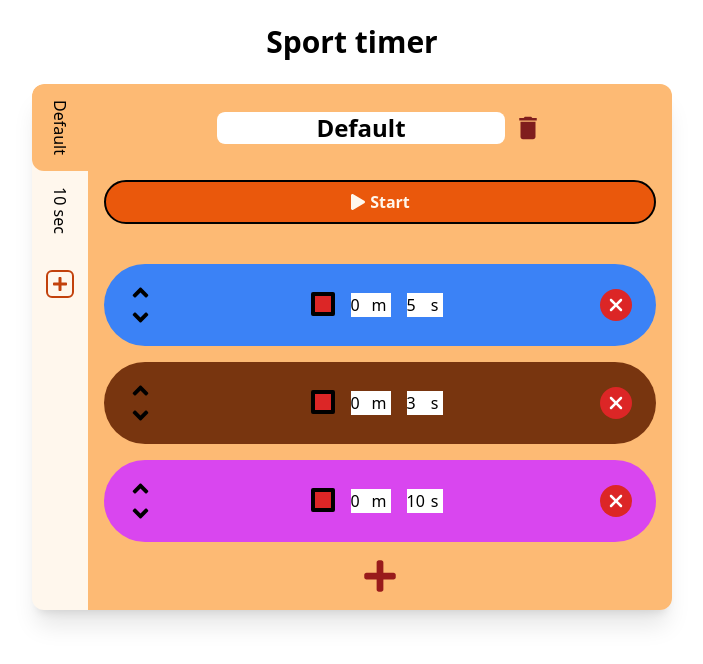
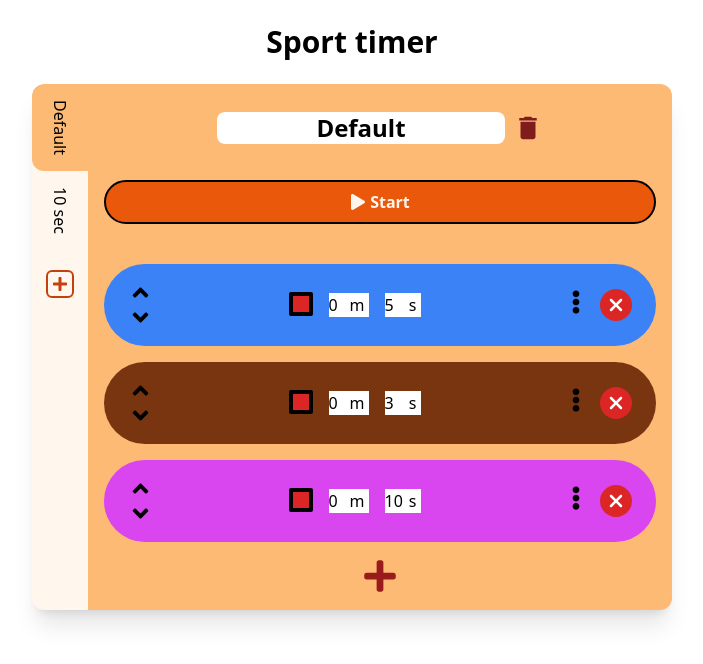
Before and after one commit to BaptisteD51/timer-react, a React (Vite) app: page / in a window 1280 px wide. Shown: the top 664 px of the page, without its empty margins (288-991 px from the left). Built offline with nearby package versions, Linux system fonts and the light colour scheme.

Commit message:
menu to do action on timers : function 1 -> duplicate

```diff
--- /dev/null
+++ b/src/components/Edit/Menu.jsx
@@ -0,0 +1,78 @@
+import { useState, useContext, useRef, useEffect } from "react"
+import { FaEllipsisV } from "react-icons/fa"
+import { Timers } from "../../contexts/Timers.jsx"
+
+function Menu({id,duration,color}){
+    let [shwMenu, setShwMenu] = useState(false)
+    let { currentProfile, updateCurrentProfile } = useContext(Timers)
+
+    // used to retrieve the elment in the dom
+        let menuRef = useRef(null)
+
+    // Replicates the timer and add it afterwards
+    function duplicateProfile(){
+        let newId = parseInt(Math.random() * 10 ** 6)
+
+        let dupTimer = {
+            running  : false,
+            duration : duration,
+            current  : duration,
+            id       : newId,
+            color    : color
+        }
+
+        // Find the position of the current timer
+        let currentTimerIndex =  currentProfile.timers.findIndex( timer => timer.id == id)
+
+        // Adds the duplicated timer after it
+        currentProfile.timers.splice(currentTimerIndex,0,dupTimer)
+
+        updateCurrentProfile(currentProfile)
+        setShwMenu(false)
+    }
+
+    useEffect(() => {
+            function handleClickOutside(e) {
+                //the left condition is there to check the existence of the ref. More robust
+                if (menuRef.current && !menuRef.current.contains(e.target)) {
+                    setShwMenu(false)
+                }
+            }
+
+            if (shwMenu) {
+                document.addEventListener("mousedown", handleClickOutside)
+            }
+
+            return function () {
+                document.removeEventListener("mousedown", handleClickOutside)
+            }
+        }, [shwMenu, setShwMenu]
+    )
+
+    return (
+        <div className="relative"
+        ref={menuRef}
+        >
+            { shwMenu && (
+                <div
+                    className="absolute bottom-full right-0 bg-white flex flex-wrap mb-2 rounded-lg"
+                >
+                    <button
+                        className="p-2 pr-5"
+                        onClick={()=>duplicateProfile()}
+                    >
+                        Duplicate
+                    </button>
+                </div>
+            )}
+            <button
+                className="px-2"
+                onClick={()=>setShwMenu(!shwMenu)}
+            >
+                <FaEllipsisV className="text-2xl"/>
+            </button>
+        </div>
+    )
+}
+
+export default Menu
--- a/src/components/Edit/Timer.jsx
+++ b/src/components/Edit/Timer.jsx
@@ -4,6 +4,7 @@ import { FaAngleUp, FaAngleDown } from "react-icons/fa"
 import { FaXmark } from "react-icons/fa6"
 import { getFullMinutes, getRemainingSecs} from '../../functions/functions.js'
 import Palette from "./Palette.jsx"
+import Menu from "./Menu.jsx"
 
 function Timer({ duration, id, color }) {
     let { profiles, updateProfiles, currentProfile, updateCurrentProfile } = useContext(Timers)
@@ -169,13 +170,20 @@ function Timer({ duration, id, color }) {
 
             </div>
 
+            <div className="flex justify-center items-center gap-1">
+                <Menu
+                    id={id}
+                    duration={duration}
+                    color={color}
+                />
+                <button
+                    onClick={() => deleteTimer(id)}
+                    className="bg-red-600 text-white p-2 rounded-full size-8 flex justify-center items-center"
+                >
+                    <FaXmark className="text-xl" />
+                </button>
+            </div>
 
-            <button
-                onClick={() => deleteTimer(id)}
-                className="bg-red-600 text-white p-2 rounded-full size-8 flex justify-center items-center"
-            >
-                <FaXmark className="text-xl" />
-            </button>
         </div>
     )
 }
```
